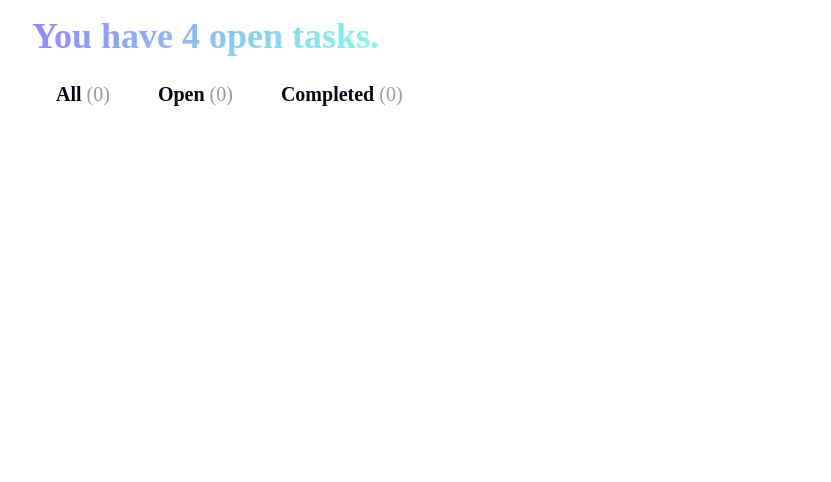
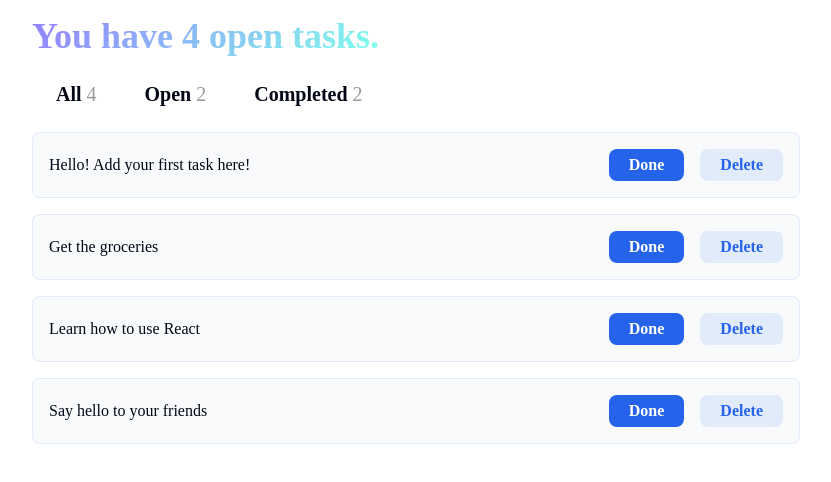
Before and after one commit to Thanthanakorn/todo-app-react, a React (Vite) app: page / in a window 1280 px wide. Shown: the top 482 px of the page, without its empty margins (224-1055 px from the left). Built offline with nearby package versions, Linux system fonts and the light colour scheme; a web font is replaced by a local one.

Commit message:
display todos list

```diff
--- a/src/components/Tabs.jsx
+++ b/src/components/Tabs.jsx
@@ -1,4 +1,6 @@
-export function Tabs() {
+export function Tabs(props) {
+    const {todos} = props
+
     const tabs = ['All', 'Open', 'Completed']
     return (
         <nav className={"tab-container"}>
@@ -6,10 +8,15 @@
             iterate over an array and return a new array of
             elements. */}
             {tabs.map((tab, tabIndex) => {
+                const numOfTasks = tab === 'All' ?
+                    todos.length :
+                    tab === 'Open' ?
+                        todos.filter(val => !val.completed).length :
+                        todos.filter(val => val.completed).length
                 return (
                     <button key={tabIndex}
-                    className={"tab-button"}>
-                        <h4>{tab} <span>(0)</span></h4>
+                            className={"tab-button"}>
+                        <h4>{tab} <span>{numOfTasks}</span></h4>
                     </button>
                 )
             })}
--- a/src/components/TodoCard.jsx
+++ b/src/components/TodoCard.jsx
@@ -1,7 +1,17 @@
-export function TodoCard() {
+export function TodoCard(props) {
+    const {todoIndex, todos} = props
+    const todo = todos[todoIndex]
     return (
-        <div>
-
+        <div className={"card todo-item"}>
+            <p>{todo.input}</p>
+            <div className={"todo-buttons"}>
+                <button disabled={todo.complete}>
+                    <h6>Done</h6>
+                </button>
+                <button>
+                    <h6>Delete</h6>
+                </button>
+            </div>
         </div>
     )
 }
--- a/src/components/TodoList.jsx
+++ b/src/components/TodoList.jsx
@@ -1,10 +1,21 @@
 import {TodoCard} from "./TodoCard.jsx";
 
-export function TodoList() {
+export function TodoList(props) {
+    const {todos} = props
+
+    const tab = 'All'
+
     return (
-        <div>
-            <TodoCard/>
+        <>
+            {todos.map((todo, todoIndex) => {
+                return(
+                    <TodoCard key={todoIndex}
+                              todoIndex={todoIndex}
+                              {...props}
+                    />
+                )
+            })}
 
-        </div>
+        </>
     )
 }
```
